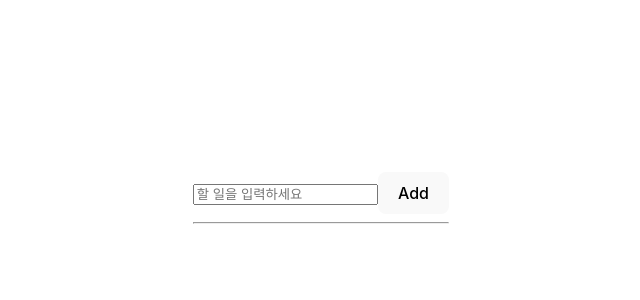
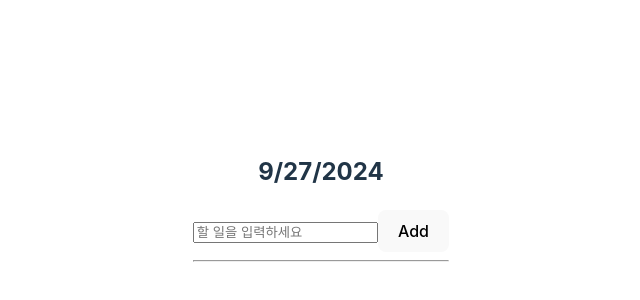
Before and after one commit to jooYeonIya/studyReact, a React (Vite) app in the folder CounterApp/: page / in a window 1280 px wide. Shown: the part 198-498 px from the top of the page, without its empty margins (319-959 px from the left). Built offline with nearby package versions, Linux system fonts and the light colour scheme.

Commit message:
파일 위치 이동 및 header 컴포넌트 추가

```diff
--- a/CounterApp/src/App.jsx
+++ b/CounterApp/src/App.jsx
@@ -1,5 +1,6 @@
 import { useState } from 'react'
 import './App.css'
+import Header from './components/Header';
 
 function App() {
   let [todo, setTodo] = useState("");
@@ -11,7 +12,7 @@ function App() {
 
   const addTodoList = (event) => {
     event.preventDefault();
-    if(!todo) return ;
+    if (!todo) return;
     setTodo("");
     setTodoList((arr) => [...arr, todo]);
     console.log("내부" + todoList);
@@ -24,10 +25,10 @@ function App() {
   }
 
   console.log("외부" + todoList);
-
   return (
     <>
-      <input type="text" value = {todo} placeholder="할 일을 입력하세요" onChange={changeTodo}/>
+      <Header />
+      <input type="text" value={todo} placeholder="할 일을 입력하세요" onChange={changeTodo} />
       <button onClick={addTodoList}>Add</button>
       <hr />
       {todoList.map(todo => <li>{todo}</li>)}
--- /dev/null
+++ b/CounterApp/src/components/Header.jsx
@@ -0,0 +1,7 @@
+function Header() {
+    return (
+        <h2>{new Date().toLocaleDateString()}</h2>
+    )
+}
+
+export default Header;
```
Also changed, not shown: CounterApp/src/components/Button.jsx (renamed from CounterApp/src/Button.jsx), CounterApp/src/components/DistanceConverter.jsx (renamed from CounterApp/src/DistanceConverter.jsx), CounterApp/src/components/Input.jsx (renamed from CounterApp/src/Input.jsx), CounterApp/src/components/LengthConverter.jsx (renamed from CounterApp/src/LengthConverter.jsx), CounterApp/src/components/NewButton.jsx (renamed from CounterApp/src/NewButton.jsx), CounterApp/src/components/ShareButton.jsx (renamed from CounterApp/src/ShareButton.jsx), CounterApp/src/components/TimeConverter.jsx (renamed from CounterApp/src/TimeConverter.jsx), CounterApp/src/components/Viewer.jsx (renamed from CounterApp/src/Viewer.jsx).
